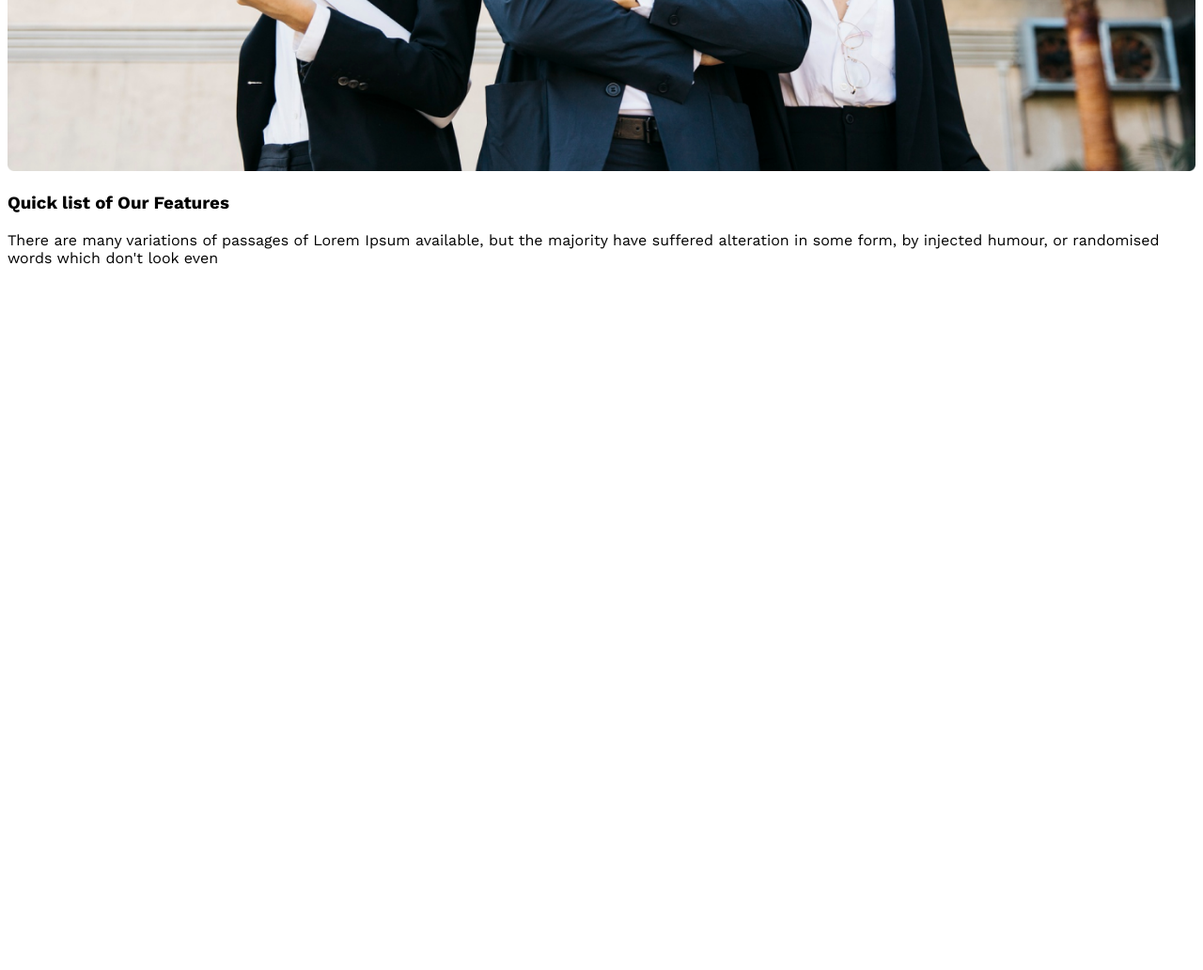
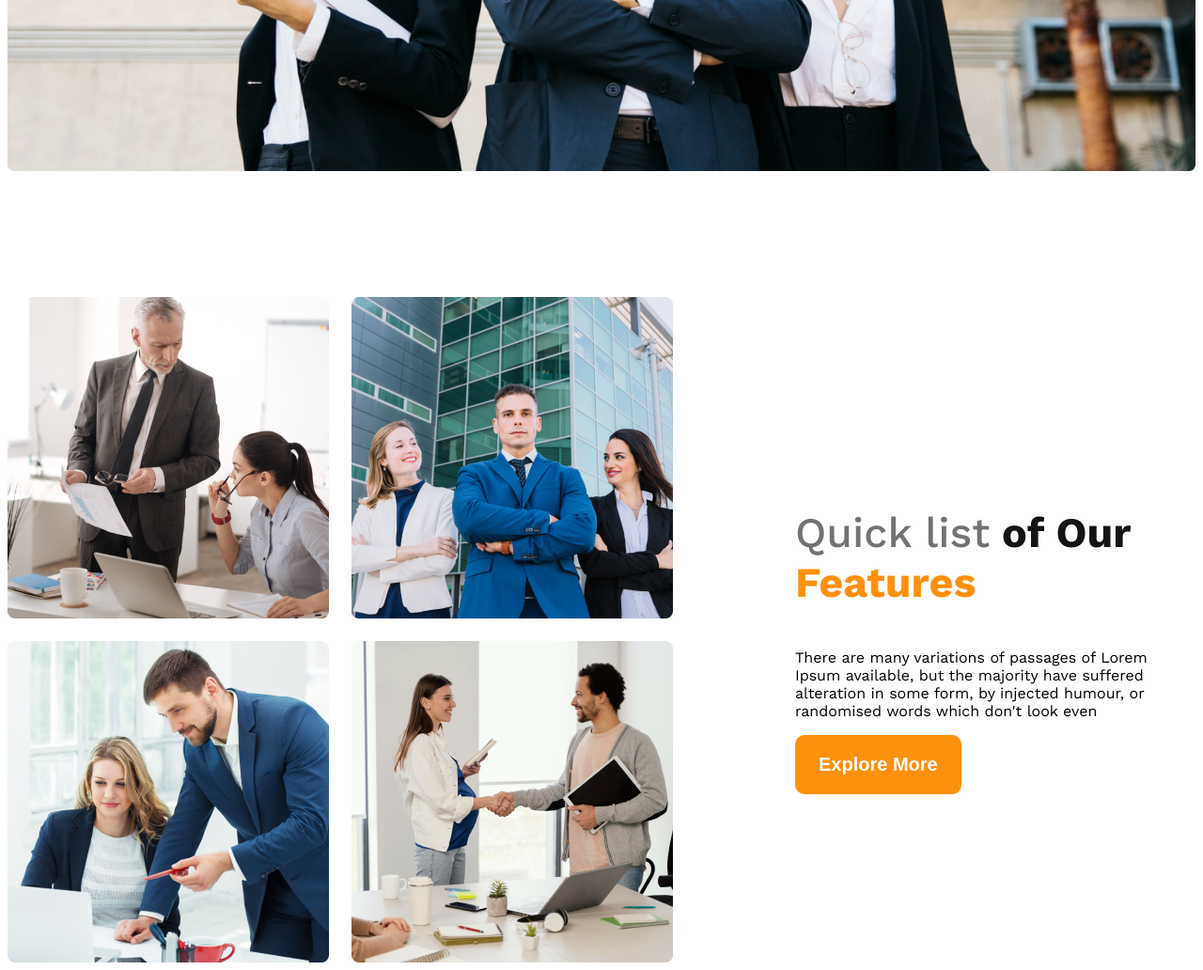
Before and after one commit to rahinhaque/G3-architects-website, a plain HTML site: page index.html in a window 1280 px wide. Shown: the part 1030-2062 px from the top of the page at 94% size. Before the commit the page ends 1330 px from the top, so only its background shows below. Drawn offline with nearby package versions, Linux system fonts and the light colour scheme.

Commit message:
2nd section

```diff
--- a/index.html
+++ b/index.html
@@ -35,14 +35,18 @@
 
 
     <main>
-        <section class="team-feature">
+        <section class="team-feature display-flex">
             <div class="team-image-container">
-
+                <img src="images/team1.png" alt="">
+                <img src="images/team2.png" alt="">
+                <img src="images/team3.png" alt="">
+                <img src="images/team4.png" alt="">
             </div>
 
             <div class="our-features">
-                <h3 class="title-feature">Quick list of Our Features</h3>
+                <h3 class="title-feature"><span id="quick-list" class="dark3">Quick list</span> <span id="of-our" class="dark1">of Our</span> <span id="features-list" class="komola1">Features</span></h3>
                 <p class="feature-description">There are many variations of passages of Lorem Ipsum available, but the majority have suffered alteration in some form, by injected humour, or randomised words which don't look even</p>
+                <button class="btn-primary">Explore More</button>
             </div>
         </section>
     </main>
--- a/styles/inside.css
+++ b/styles/inside.css
@@ -17,6 +17,9 @@
 }
 .dark3{
     color: #727272;
+}
+.komola1{
+    color: #FF900E;
 }
 
 .bg-light{
@@ -39,6 +42,9 @@
 main{
     max-width: 1440px;
     margin: 0 auto;
+}
+main > section{
+    margin-top: 130px;
 }
 
 /* h3 styles  */
@@ -93,6 +99,34 @@ main{
     width: 100%;
 }
 
+/* team and feature related styles / */
+
+.team-feature{
+    align-items: center;
+}
+.team-image-container{
+    display: grid;
+    grid-template-columns: repeat(2, 1fr);
+    gap: 24px;
+}
+
+.our-features{
+    margin-left: 130px;
+    max-width: 530px;
+}
+.title-feature{
+    font-size: 2.8rem;
+}
+#quick-list{
+    font-weight: 500;
+}
+#of-our{
+    font-weight: 700;
+}
+#features-list{
+    font-weight: 700;
+}
+
 /* responsive media qurry  */
 
 @media screen and (max-width:576px) {
```
